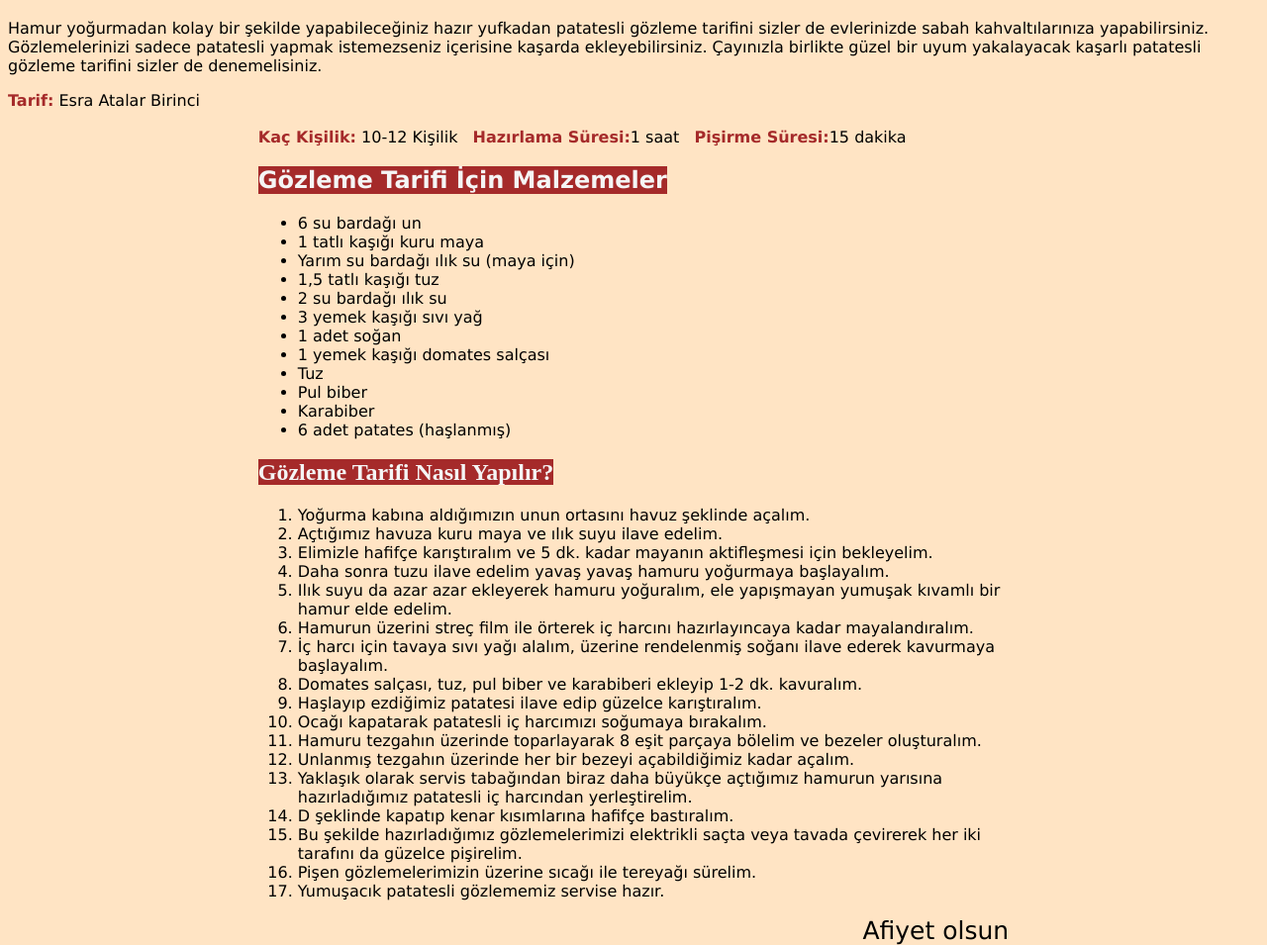
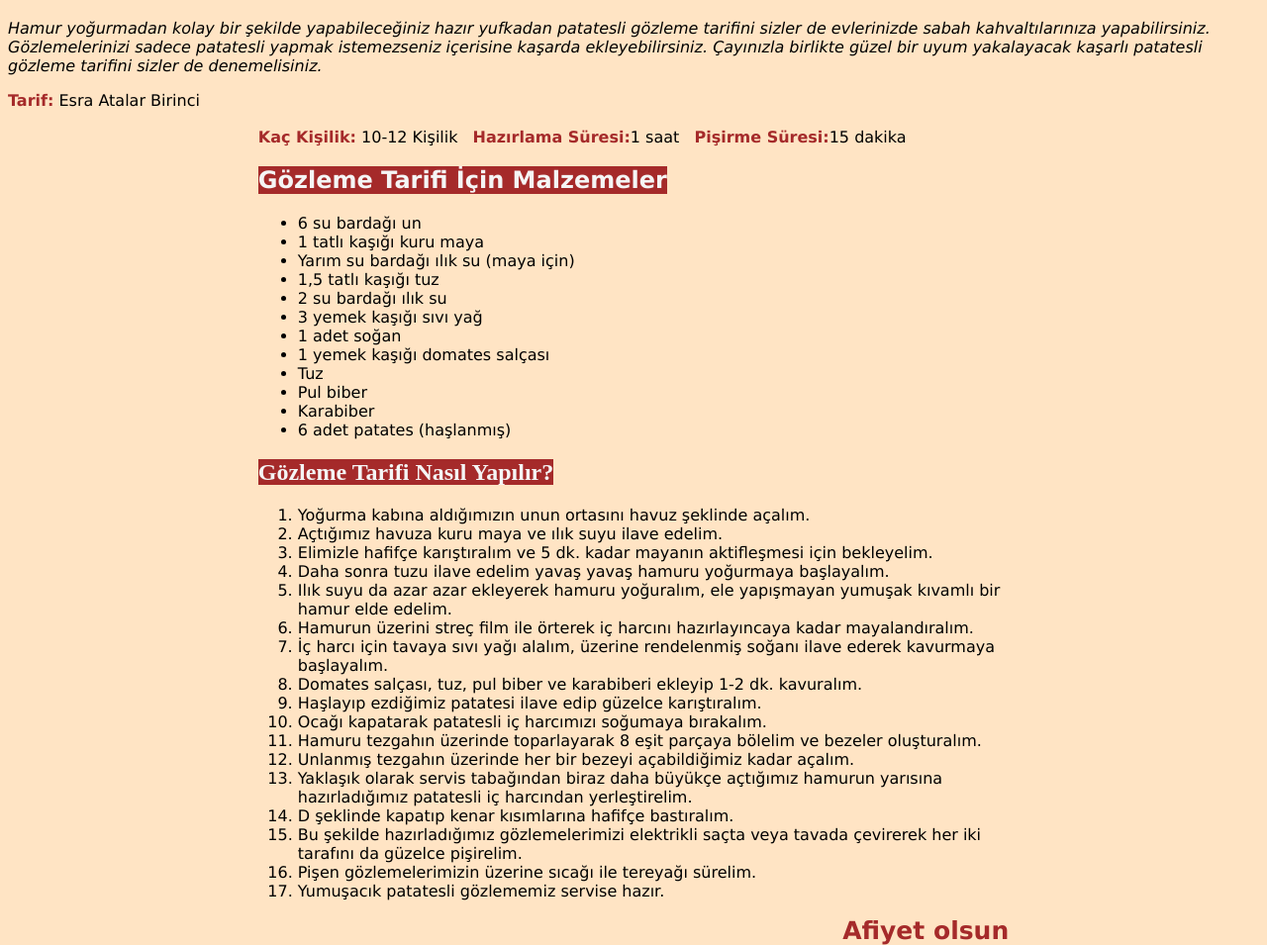
Before and after one commit to busegonek/Odev3, a plain HTML site: page HTML-ODEV3/index.html in a window 1280 px wide. Shown: the part 62-1017 px from the top of the page at 99% size. Drawn offline with Linux system fonts and the light colour scheme.

Commit message:
Update index.html

```diff
--- a/HTML-ODEV3/index.html
+++ b/HTML-ODEV3/index.html
@@ -9,7 +9,7 @@
 </head>
 <body style="background-color: bisque;">
     <h1 style="color: brown; font-family: Verdana, Geneva, Tahoma, sans-serif"> Patatesli Gözleme </h1>
-        <p style="font-family:Verdana, Geneva, Tahoma, sans-serif;">Hamur yoğurmadan kolay bir şekilde yapabileceğiniz hazır yufkadan patatesli gözleme tarifini sizler de evlerinizde sabah kahvaltılarınıza yapabilirsiniz.
+        <p style="font-family:Verdana, Geneva, Tahoma, sans-serif; font-style: oblique;">Hamur yoğurmadan kolay bir şekilde yapabileceğiniz hazır yufkadan patatesli gözleme tarifini sizler de evlerinizde sabah kahvaltılarınıza yapabilirsiniz.
             Gözlemelerinizi sadece patatesli yapmak istemezseniz içerisine kaşarda ekleyebilirsiniz. Çayınızla birlikte güzel bir uyum yakalayacak kaşarlı patatesli gözleme tarifini sizler de denemelisiniz.</p>
         <span style="font-family: Verdana, Geneva, Tahoma, sans-serif" ><strong style="color: brown; font-family: Verdana, Geneva, Tahoma, sans-serif">Tarif:</strong> Esra Atalar Birinci</span>
     <article>
@@ -51,7 +51,7 @@
                 <li>Pişen gözlemelerimizin üzerine sıcağı ile tereyağı sürelim.</li>
                 <li>Yumuşacık patatesli gözlememiz servise hazır. </li>
             </ol>
-            <span style="font-size: 25px; float: right; font-family: Verdana, Geneva, Tahoma, sans-serif;">Afiyet olsun</span>
+            <span style="font-size: 25px; float: right; font-family: Verdana, Geneva, Tahoma, sans-serif; color: brown; font-weight: bold;">Afiyet olsun</span>
 
     </article>
 
```
